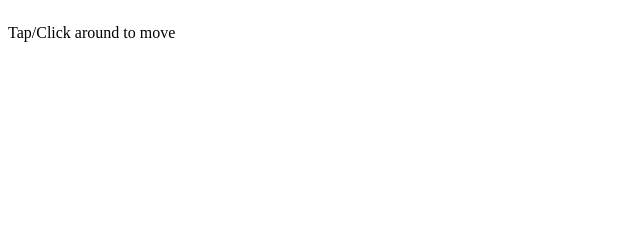
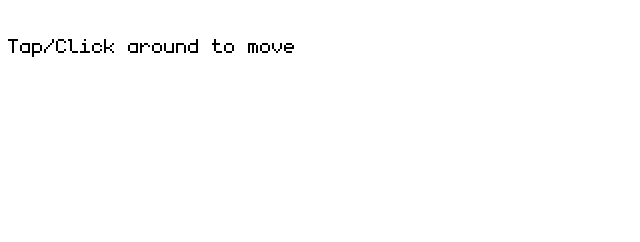
Before and after one commit to mofach90/2D-portofolio, a website built with Vite: page index.html in a window 1280 px wide. Shown: the whole page, without its empty margins (0-640 px from the left). Built offline with nearby package versions, Linux system fonts and the light colour scheme; what kaboom would draw is missing.

Commit message:
Add body

```diff
--- a/index.html
+++ b/index.html
@@ -11,11 +11,16 @@
       @font-face {
         font-family: monogram;
         src: url(monogram.ttf);
+        overflow: hidden;
+      }
+      body{
+        font-family: monogram, monospace;
+        font-size: 2rem;
       }
       #app {
         width: 100%;
         height: 100%;
-        overflow: hidden;
+        position: relative;
       }
     </style>
     <div id="app">
```
